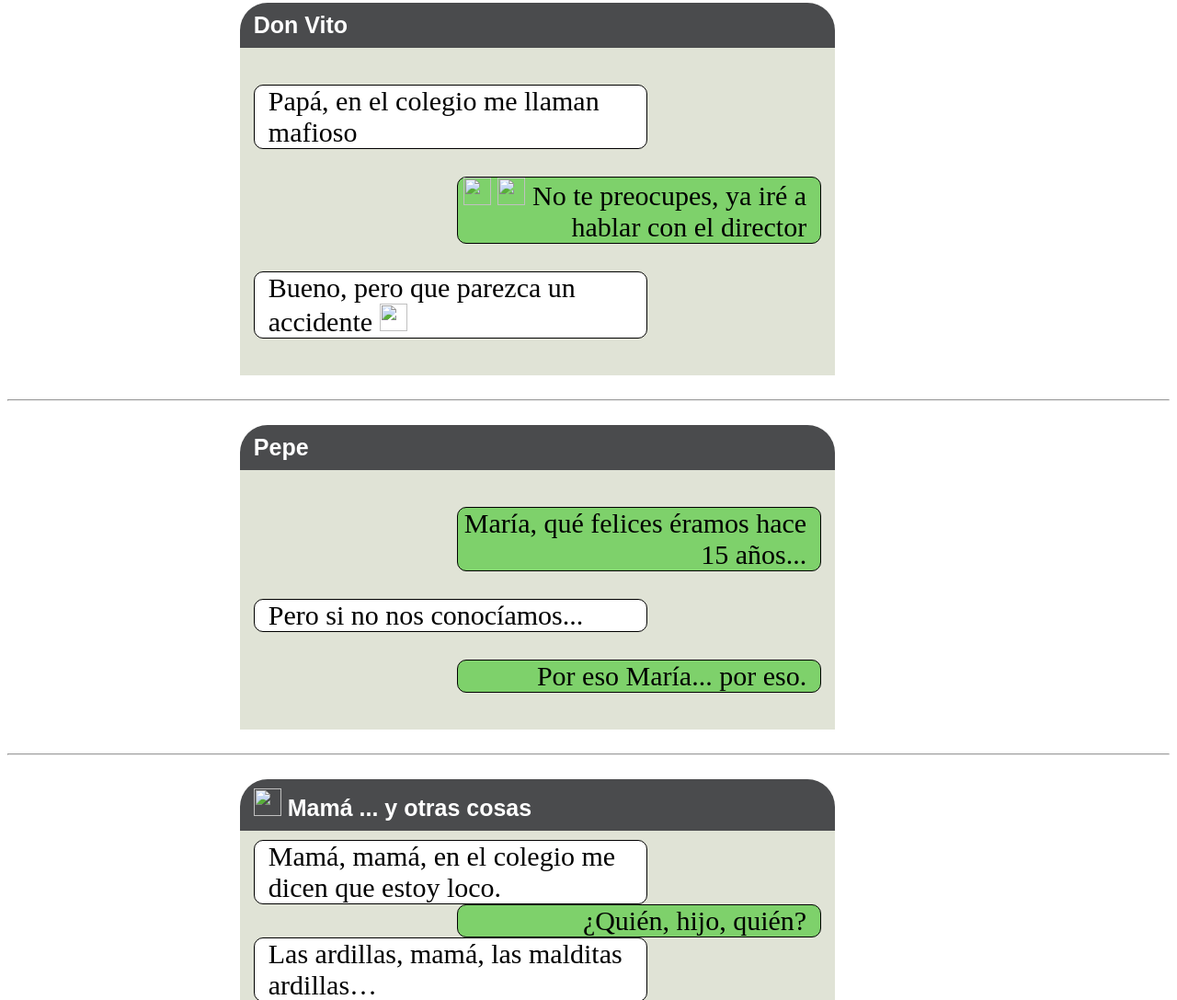
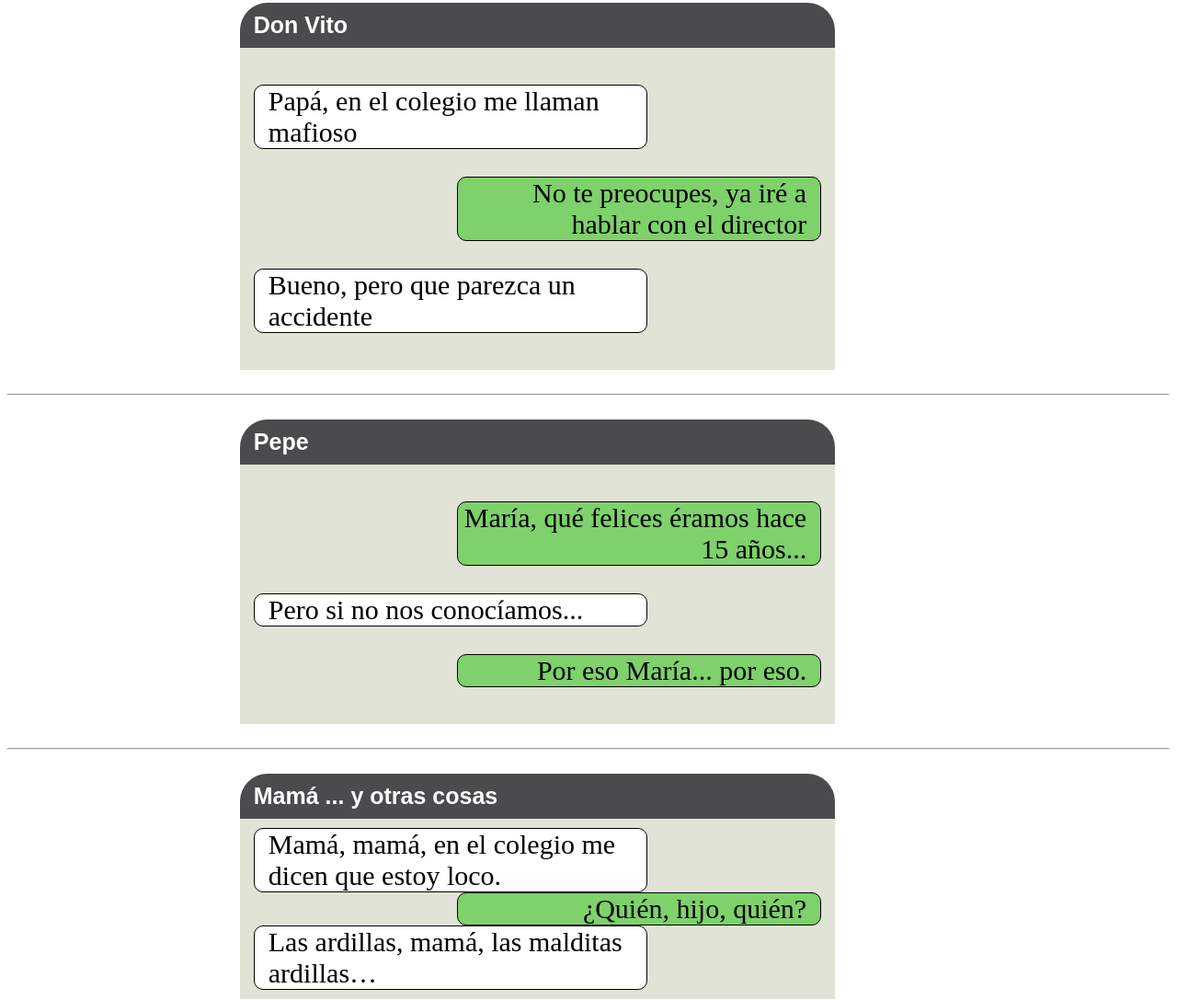
Before and after one commit to marccgarcia/BoxModel, a plain HTML site: page index.html in a window 1280 px wide. Shown: the part 110-1197 px from the top of the page at 92% size. Drawn offline with Linux system fonts and the light colour scheme.

Commit message:
BoxModel

```diff
--- a/index.html
+++ b/index.html
@@ -24,10 +24,10 @@
 
   <p class="papa"> Papá, en el colegio me llaman mafioso </p>
 
-  <p class="responde"> <img src="" width="30" height="30"> <img src="" width="30" height="30">
+  <p class="responde">
     No te preocupes, ya iré a <br> hablar con el director</p>
 
-  <p class="papa"> Bueno, pero que parezca un accidente <img src="" width="30" height="30"></p>
+  <p class="papa"> Bueno, pero que parezca un accidente</p>
 
 </div>
 <br>
@@ -44,7 +44,7 @@
 </div>
 <br>
 <hr> <br>
-<div class="caja"> <img src="" width="30" height="30"> <strong> Mamá ... y otras cosas </strong></div>
+<div class="caja"><strong> Mamá ... y otras cosas </strong></div>
 <div class="dentrocaja">
 
 <div class="papa"> Mamá, mamá, en el colegio me dicen que estoy loco. </div>
```
